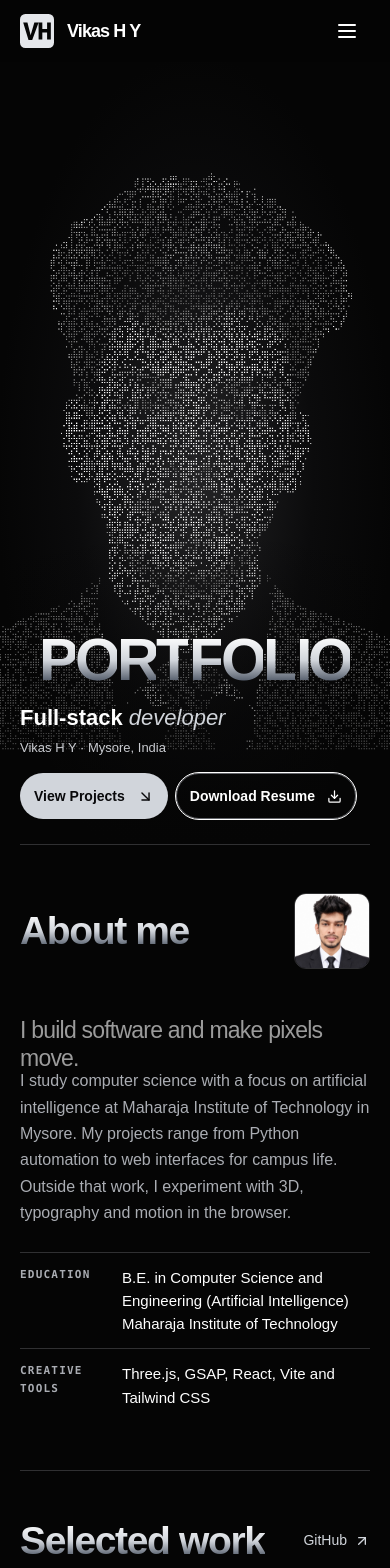
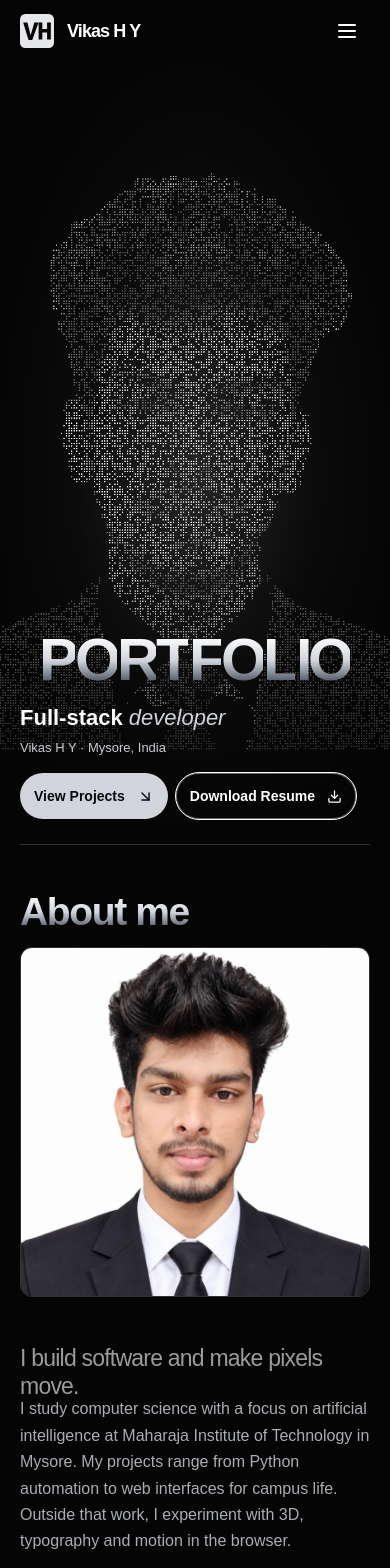
Before and after one commit to HYVIKAS6/Vikas-portfolio, a React (Vite) app: page / in a window 390 px wide. Shown: the top 1568 px of the page. Built offline with nearby package versions, Linux system fonts and the light colour scheme.

Commit message:
Enlarge the About Me portrait on desktop and mobile

```diff
--- a/src/index.css
+++ b/src/index.css
@@ -381,14 +381,16 @@ footer a {
   gap: clamp(24px, 5vw, 75px);
 }
 .about-heading {
+  min-width: 0;
   display: flex;
   flex-direction: column;
   align-items: flex-start;
   gap: 22px;
 }
 .about-portrait {
-  width: 112px;
-  height: 112px;
+  width: min(576px, 100%);
+  height: auto;
+  aspect-ratio: 1;
   border: 1px solid var(--line);
   border-radius: 12px;
   background: #202022;
@@ -541,13 +543,13 @@ footer {
   }
   .about-heading {
     flex-direction: row;
+    flex-wrap: wrap;
     align-items: center;
     justify-content: space-between;
     gap: 16px;
   }
   .about-portrait {
-    width: 76px;
-    height: 76px;
+    width: min(384px, 100%);
   }
   .split {
     grid-template-columns: 1fr;
```
